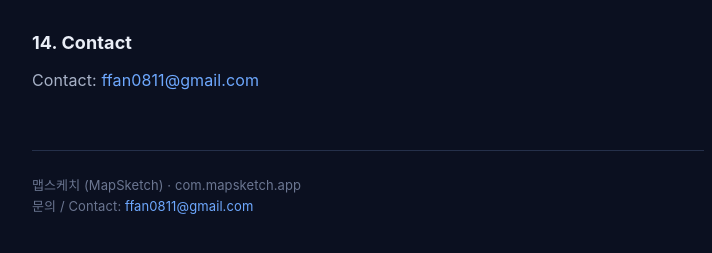
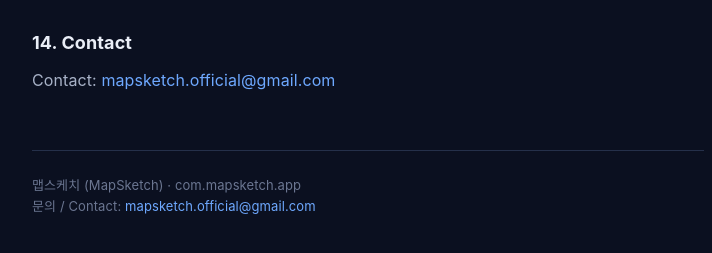
Before and after one commit to ffan0811/mapsketch-legal, a plain HTML site: page terms-of-use.html in a window 1280 px wide. Shown: the part 3757-4010 px from the top of the page, without its empty margins (272-984 px from the left). Drawn offline with Linux system fonts and the light colour scheme.

Commit message:
Update contact email to mapsketch.official@gmail.com

```diff
--- a/terms-of-use.html
+++ b/terms-of-use.html
@@ -108,7 +108,7 @@
       <p>본 약관은 대한민국 법률에 따라 해석되며, 분쟁은 민사소송법상 관할 법원을 따릅니다.</p>
 
       <h2>14. 문의</h2>
-      <p>문의: <a href="mailto:ffan0811@gmail.com">ffan0811@gmail.com</a></p>
+      <p>문의: <a href="mailto:mapsketch.official@gmail.com">mapsketch.official@gmail.com</a></p>
     </section>
 
     <div class="lang-divider">English</div>
@@ -170,12 +170,12 @@
       <p>These Terms are governed by the laws of the Republic of Korea, with jurisdiction as provided under applicable civil procedure law.</p>
 
       <h2>14. Contact</h2>
-      <p>Contact: <a href="mailto:ffan0811@gmail.com">ffan0811@gmail.com</a></p>
+      <p>Contact: <a href="mailto:mapsketch.official@gmail.com">mapsketch.official@gmail.com</a></p>
     </section>
 
     <footer>
       맵스케치 (MapSketch) · com.mapsketch.app<br />
-      문의 / Contact: <a href="mailto:ffan0811@gmail.com">ffan0811@gmail.com</a>
+      문의 / Contact: <a href="mailto:mapsketch.official@gmail.com">mapsketch.official@gmail.com</a>
     </footer>
   </div>
 </body>
```
